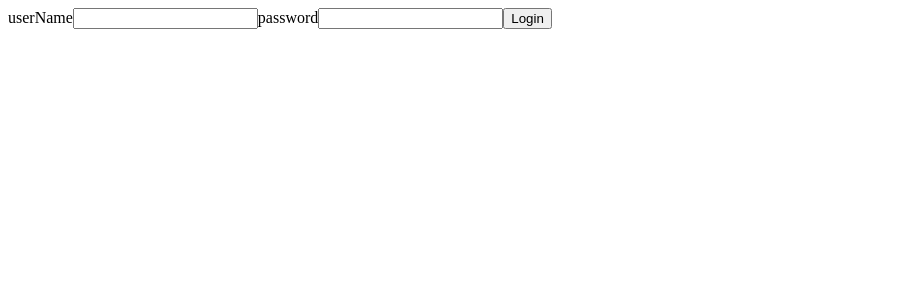
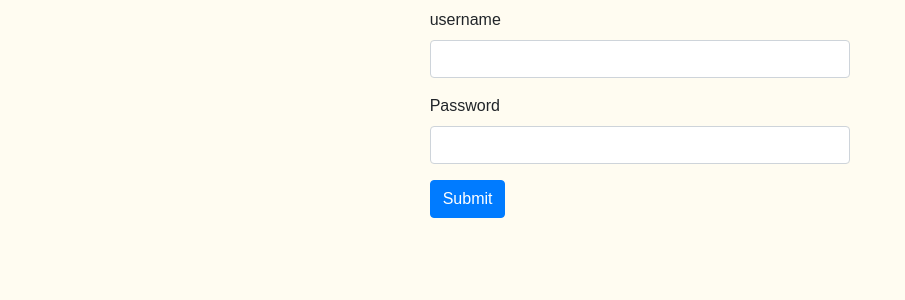
Before and after one commit to ghaedi93/pinova-assingment-frontend, a React (Create React App) app: page / in a window 1280 px wide. Shown: the top 300 px of the page, without its empty margins (0-905 px from the left). Built offline with nearby package versions, Linux system fonts and the light colour scheme.

Commit message:
adding bootstrap and changing form in loginregistrationscreen

```diff
--- a/package.json
+++ b/package.json
@@ -7,7 +7,9 @@
     "@testing-library/react": "^9.5.0",
     "@testing-library/user-event": "^7.2.1",
     "axios": "^0.19.2",
+    "bootstrap": "^4.4.1",
     "react": "^16.13.1",
+    "react-bootstrap": "^1.0.0",
     "react-dom": "^16.13.1",
     "react-redux": "^7.2.0",
     "react-router-dom": "^5.1.2",
--- a/src/App.js
+++ b/src/App.js
@@ -1,8 +1,8 @@
 import React from "react";
-import Login from "./components/login-registration";
-import UserInformation from "./components/userInformation";
-import Terms from "./components/termsAndConditions";
-import Welcome from "./components/welcome";
+import LoginAndRegistrationScreen from "./components/LoginAndRegistrationScreen";
+import EmailPhoneScreen from "./components/EmailPhoneScreen";
+import TermsAndCondition from "./components/TermsAndCondition";
+import WelcomeScreen from "./components/WelcomeScreen";
 import { connect } from "react-redux";
 
 function App(props) {
@@ -12,10 +12,10 @@ function App(props) {
         {console.log(props)}
         {props.showEmailPhoneScreen ||
           props.showTermsAndCondition ||
-          props.showWelcomeScreen || <Login />}
-        {props.showEmailPhoneScreen && <UserInformation />}
-        {props.showTermsAndCondition && <Terms />}
-        {props.showWelcomeScreen && <Welcome />}
+          props.showWelcomeScreen || <LoginAndRegistrationScreen />}
+        {props.showEmailPhoneScreen && <EmailPhoneScreen />}
+        {props.showTermsAndCondition && <TermsAndCondition />}
+        {props.showWelcomeScreen && <WelcomeScreen />}
       </main>
     </div>
   );
--- /dev/null
+++ b/src/components/LoginAndRegistrationScreen.js
@@ -0,0 +1,51 @@
+import { connect } from "react-redux";
+import { Create_Login_User_Action } from "../actions/User_Actions";
+import React, { Component } from "react";
+class Login extends Component {
+  handleSubmit = (e) => {
+    e.preventDefault();
+    const userName = document.getElementById("userName").value;
+    const password = document.getElementById("password").value;
+    this.props.Create_Login_User_Action({
+      userName,
+      password,
+    });
+  };
+  render() {
+    return (
+      <div className="row">
+        <form onSubmit={this.handleSubmit} className="col-4 mx-auto p-2">
+          <div className="form-group">
+            <label for="exampleInputEmail1">username</label>
+            <input
+              defaultValue={this.props.userName}
+              className="form-control"
+              id="userName"
+              aria-describedby="emailHelp"
+            />
+          </div>
+          <div className="form-group">
+            <label for="exampleInputPassword1">Password</label>
+            <input
+              defaultValue={this.props.password}
+              type="password"
+              className="form-control"
+              id="password"
+            />
+          </div>
+          <button type="submit" className="btn btn-primary">
+            Submit
+          </button>
+        </form>
+      </div>
+    );
+  }
+}
+
+export default connect(
+  (state) => ({
+    userName: state.userName,
+    password: state.password,
+  }),
+  { Create_Login_User_Action }
+)(Login);
--- a/src/components/login-registration.js
+++ /dev/null
@@ -1,40 +0,0 @@
-import { connect } from "react-redux";
-import { Create_Login_User_Action } from "../actions/User_Actions";
-import React, { Component } from "react";
-
-class Login extends Component {
-  handleSubmit = (e) => {
-    e.preventDefault();
-    const userName = document.getElementById("userName").value;
-    const password = document.getElementById("password").value;
-    this.props.Create_Login_User_Action({
-      userName,
-      password,
-    });
-  };
-  render() {
-    return (
-      <div>
-        <form onSubmit={this.handleSubmit}>
-          <label htmlFor="password">userName</label>
-          <input type="text" id="userName" defaultValue={this.props.userName} />
-          <label htmlFor="password">password</label>
-          <input
-            type="password"
-            id="password"
-            defaultValue={this.props.password}
-          />
-          <button type="submit">Login</button>
-        </form>
-      </div>
-    );
-  }
-}
-
-export default connect(
-  (state) => ({
-    userName: state.userName,
-    password: state.password,
-  }),
-  { Create_Login_User_Action }
-)(Login);
--- /dev/null
+++ b/src/index.css
@@ -0,0 +1,6 @@
+body {
+  margin: 0;
+  padding: 0;
+  font-family: sans-serif;
+  background-color: #fffcf1;
+}
--- a/src/index.js
+++ b/src/index.js
@@ -4,6 +4,8 @@ import App from "./App";
 import { Provider } from "react-redux";
 import store, { persistor } from "./store";
 import { PersistGate } from "redux-persist/integration/react";
+import "bootstrap/dist/css/bootstrap.min.css";
+import "./index.css";
 ReactDOM.render(
   <React.StrictMode>
     <Provider store={store}>
```
Also changed, not shown: src/components/EmailPhoneScreen.js (renamed from src/components/userInformation.js), src/components/TermsAndCondition.js (renamed from src/components/termsAndConditions.js), src/components/WelcomeScreen.js (renamed from src/components/welcome.js), 1 other file (tests, documents, lock files or other folders).
